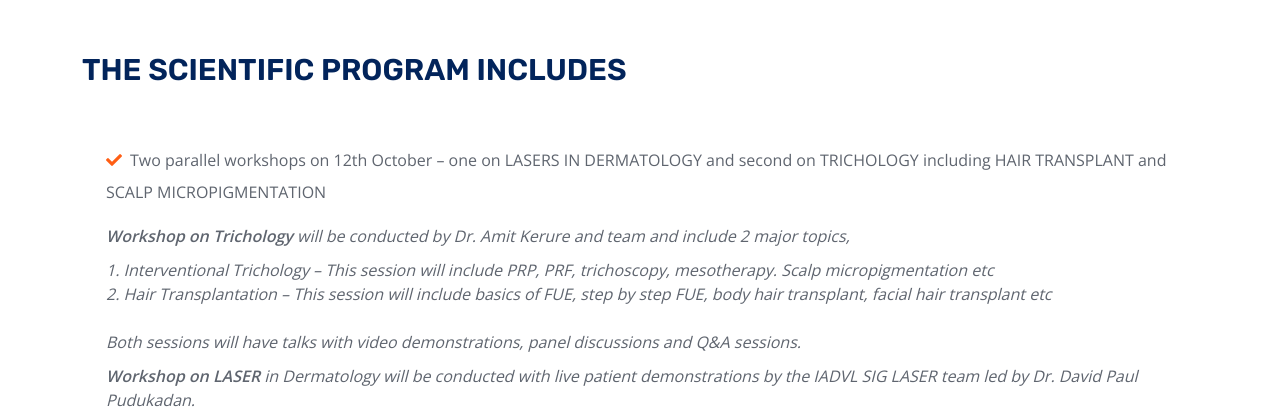
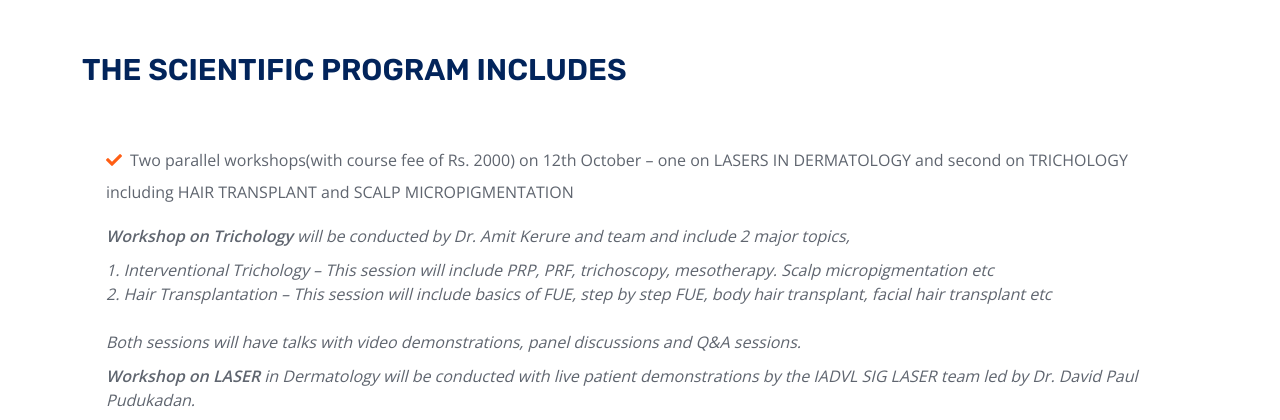
Before and after one commit to ukendiran/dermazonesouth, a PHP site: page /scientific.php in a window 1280 px wide. Shown: the part 279-699 px from the top of the page. Run offline with PHP 8.4, Linux system fonts and the light colour scheme; some libraries are stand-ins or nearby versions.

Commit message:
text updated

```diff
--- a/scientific.php
+++ b/scientific.php
@@ -30,7 +30,7 @@ include_once 'include/navbar.php';
 
             <div class="d-flex align-items-center mb-4">
                 <div class="ms-4">
-                    <p><i class="fa fa-check text-primary me-2"></i>Two parallel workshops on 12th October – one on LASERS IN DERMATOLOGY and second on TRICHOLOGY including HAIR TRANSPLANT and SCALP MICROPIGMENTATION</p>
+                    <p><i class="fa fa-check text-primary me-2"></i>Two parallel workshops(with course fee of Rs. 2000) on 12th October – one on LASERS IN DERMATOLOGY and second on TRICHOLOGY including HAIR TRANSPLANT and SCALP MICROPIGMENTATION</p>
 
                     <i class="mb-10"><b>Workshop on Trichology </b>will be conducted by Dr. Amit Kerure and team and include 2 major topics,</i></br>
                     <i>1. Interventional Trichology – This session will include PRP, PRF, trichoscopy, mesotherapy. Scalp micropigmentation etc </i></br>
@@ -41,7 +41,7 @@ include_once 'include/navbar.php';
                     <i><b>Workshop on LASER</b> in Dermatology will be conducted with live patient demonstrations by the IADVL SIG LASER team led by Dr. David Paul Pudukadan.</i>
                     <p style="margin-top: 5px;"><i>Certificates with NMC credit hours will be issued to all participants</i>
                     </p>
-  <p  style="margin-top: 20px;"><i class="fa fa-check text-primary me-2"></i>CME on PROCEDURAL DERMATOLOGY on 13th October</p>
+                    <p style="margin-top: 20px;"><i class="fa fa-check text-primary me-2"></i>CME on PROCEDURAL DERMATOLOGY on 13th October</p>
 
 
                     <p><i class="fa fa-check text-primary me-2"></i>Two parallel scientific sessions focusing on THERAPEUTICS and RECENT ADVANCES on 13th, 14th and 15th</p>
```
Lines whose indentation alone changed are shown as unchanged.
